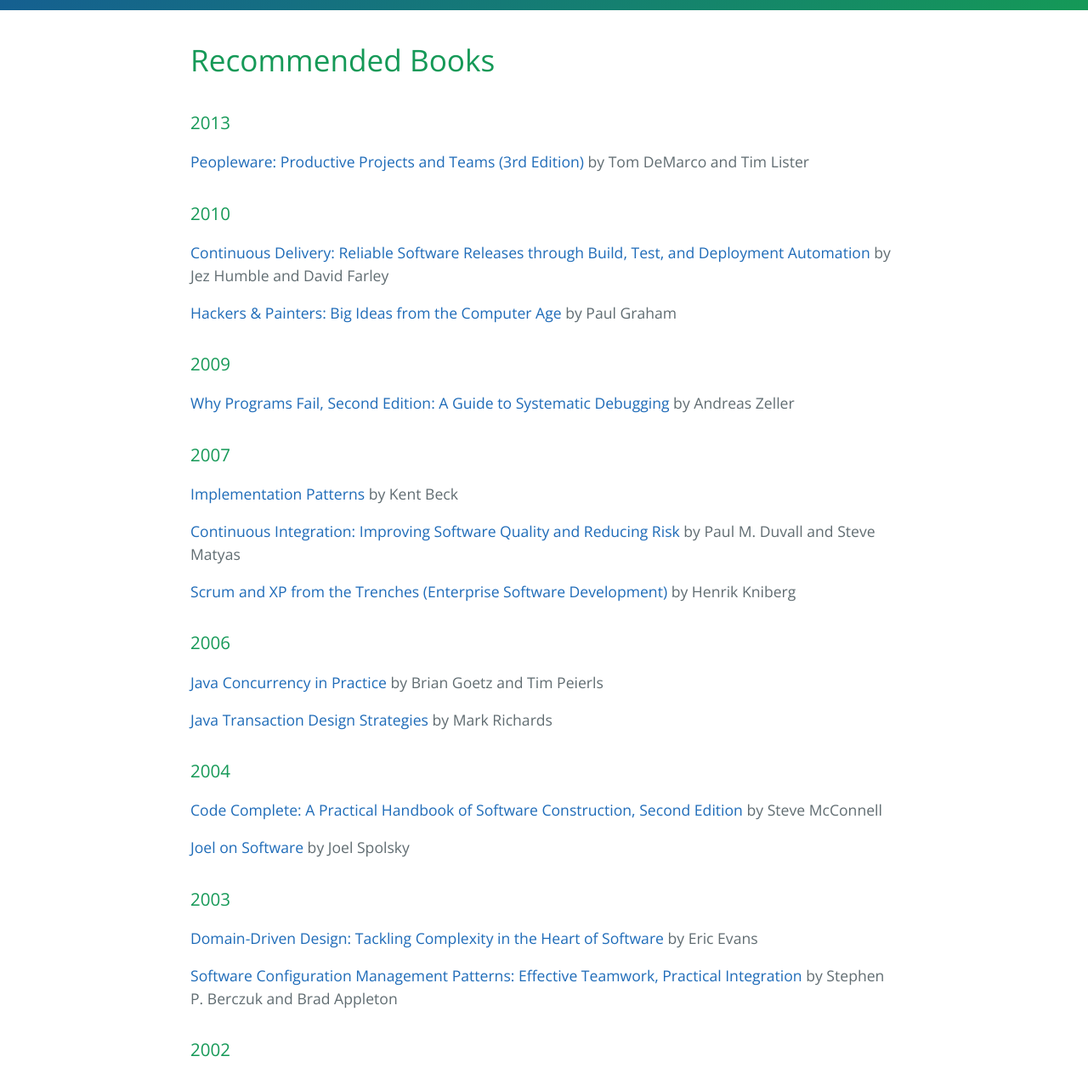
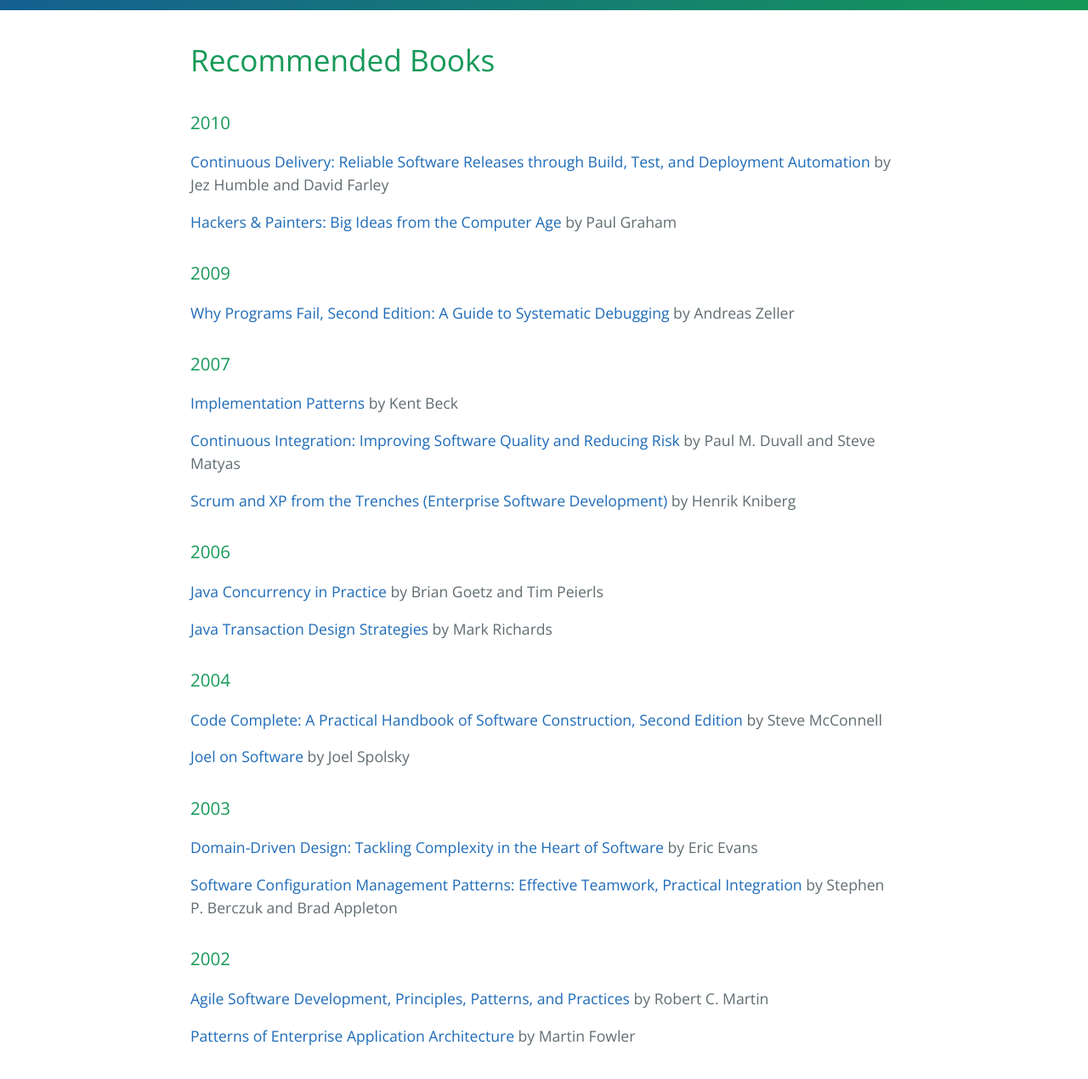
Before and after one commit to parkerwy/parkerwy.github.io, a Jekyll site: the page built from books.markdown, in a window 1280 px wide and 1400 px high, scrolled down 194 px, cut to the strip 130-1400 px from the top of the window. Shown: the whole strip at 85% size. Built offline with Jekyll 4.4.1, drawn with Linux system fonts in a browser that asks for light colours; some of the changed text lies outside the part shown.

Commit message:
Update books.markdown

```diff
--- a/books.markdown
+++ b/books.markdown
@@ -4,10 +4,6 @@
 ---
 
 # Recommended Books
-
-### 2013
-
-[Peopleware: Productive Projects and Teams (3rd Edition)](https://www.amazon.com/Peopleware-Productive-Projects-Teams-3rd/dp/0321934113) by Tom DeMarco and Tim Lister
 
 ### 2010
 
```
Also changed, not shown: other parts of books.markdown (+2 -0 lines).
